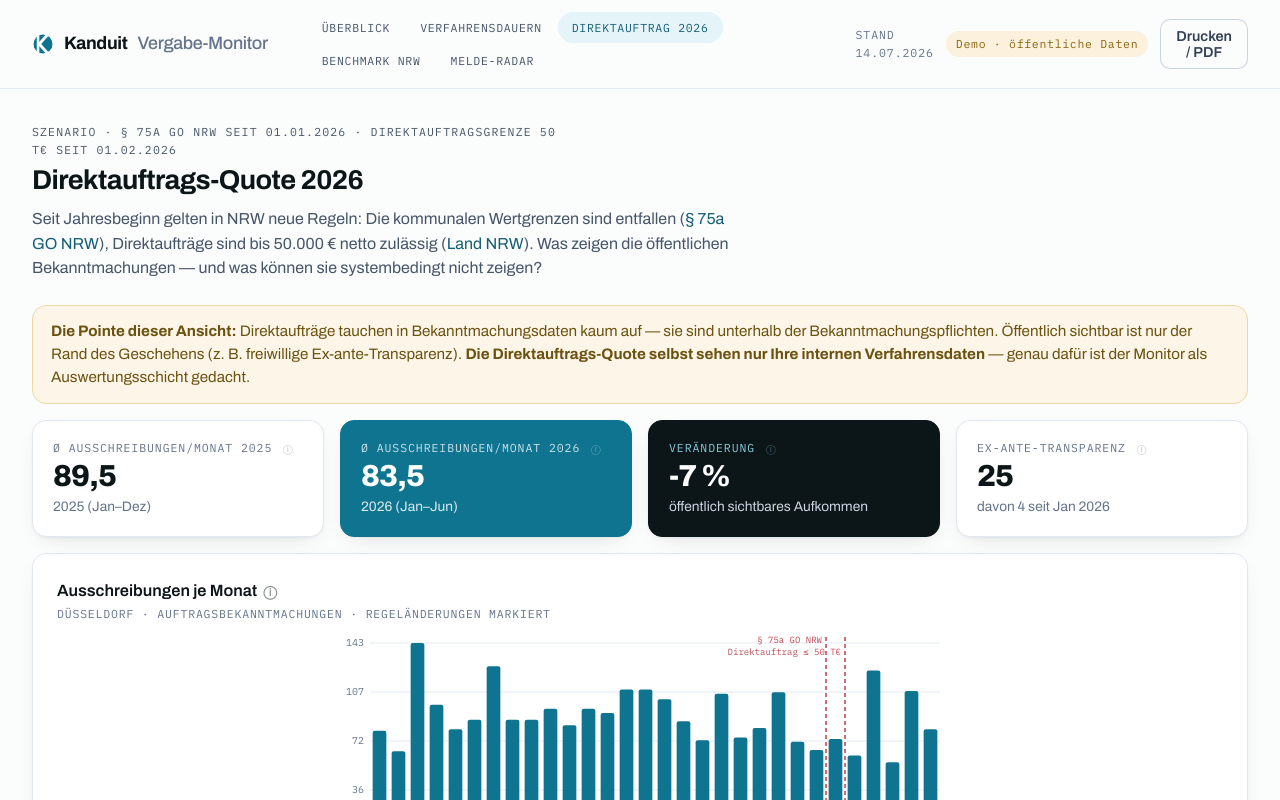
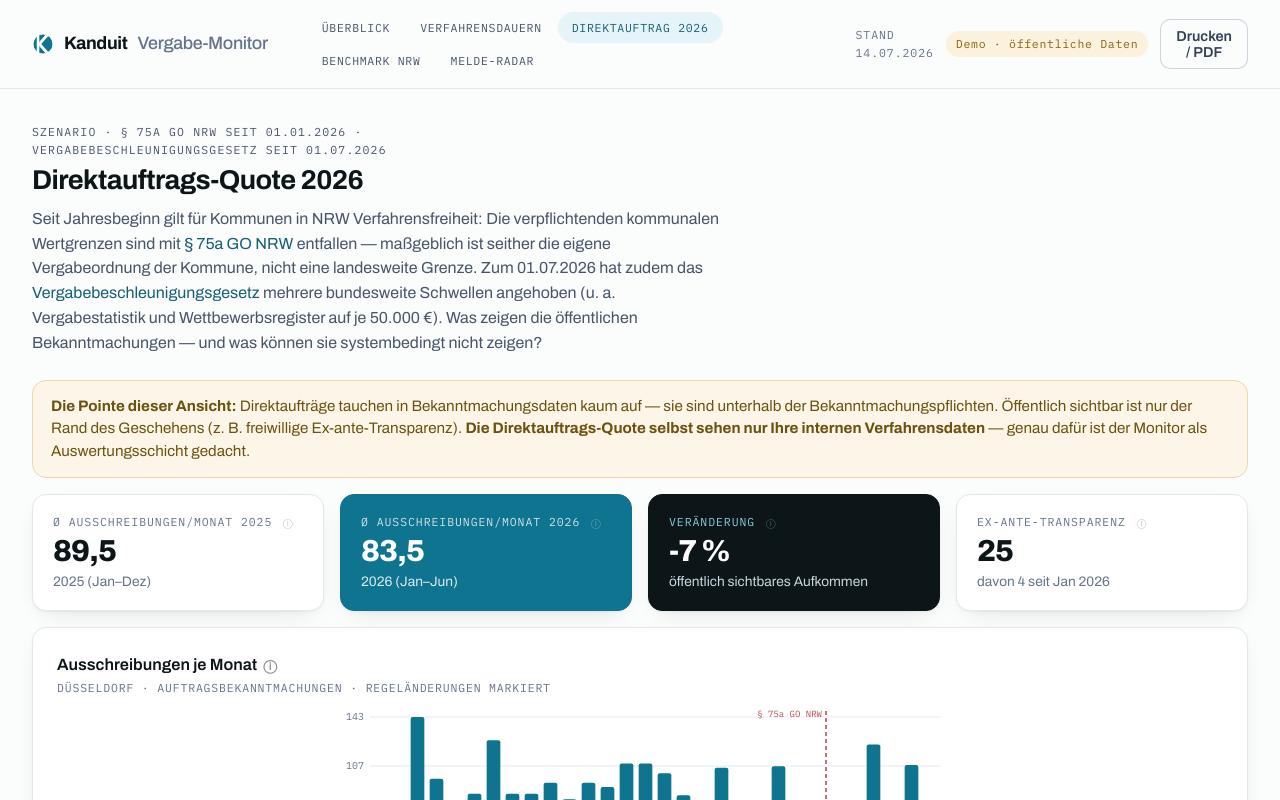
Before and after one commit to kanduit/kanduit-projects, a plain HTML site: page docs/vergabe-monitor-duesseldorf/index.html in a window 1280 px wide. Both pictures are taken after a click on the button "DIREKTAUFTRAG 2026". Shown: the top 800 px of the page. Drawn offline with Linux system fonts and the light colour scheme.

Commit message:
Vergabe-Monitor: Rechtsstand aktualisieren (Vergabebeschleunigungsgesetz 01.07.2026)
Das Vergabebeschleunigungsgesetz ist zum 01.07.2026 in Kraft und hebt die
VergStatVO-Meldeschwelle von 25.000 € auf über 50.000 € an (Wettbewerbsregister
30.000 € → 50.000 €; 60-Tage-Frist unverändert). Die Demo zeigte den alten Stand —
gegenüber der Zentralen Vergabestelle (30/4) ein Glaubwürdigkeitsrisiko.

- Melde-Radar: "ab 25.000 €" → "über 50.000 € netto (seit 01.07.2026; zuvor 25.000 €)"
  in index.html, METRIC_INFO radar_frist, README.de/README.md; Hinweis auf Schwellenbruch
  (Vergabestatistik + Wettbewerbsregister) ergänzt.
- Direktauftrag-Ansicht: Die 50-T€-Direktauftragsgrenze ist die Regel der Landesverwaltung
  und bindet Kommunen seit § 75a GO NRW nicht automatisch — maßgeblich ist die eigene
  Vergabeordnung. Eyebrow/Intro umformuliert; irreführender "01.02.2026 Direktauftrag"-
  Marker aus Monatsreihe und VEAT-Chart entfernt (jetzt § 75a); METRIC_INFO angepasst.
- Datenfenster endet weiterhin im letzten vollen Quartal (Q2 2026) — kein unvollständiger
  Julimonat; die 01.07-Wirkung wird im Text als "ab Q3, außerhalb des Fensters" ausgewiesen.
- Datenstand unverändert (Abruf 14.07.2026); reine Text-/Label-Korrektur, data.js unberührt.

Co-Authored-By: Claude Opus 4.8 <noreply@anthropic.com>

```diff
--- a/docs/vergabe-monitor-duesseldorf/app.js
+++ b/docs/vergabe-monitor-duesseldorf/app.js
@@ -90,12 +90,12 @@ const METRIC_INFO = {
   dauer_median: { t: 'Median-Dauer je Verfahrensart', d: 'Tage zwischen Auftragsbekanntmachung und Zuschlagsentscheidung (bzw. Ergebnisbekanntmachung, wo kein Zuschlagsdatum ausgewiesen ist), verknüpft über die Verfahrens-ID. Median statt Mittelwert — robust gegen Ausreißer. Nur Verfahrensarten mit ≥ 5 Paaren.' },
   dauer_vergleich: { t: 'Median-Dauer im Städtevergleich', d: 'Gleiche Methodik für alle vier Städte: nur Verfahren, bei denen Bekanntmachung und Ergebnis öffentlich verknüpfbar sind. Unterschiede können auch am Verfahrensmix liegen, nicht nur an der Bearbeitungsgeschwindigkeit.' },
   dauer_abdeckung: { t: 'Abdeckung', d: 'Anteil der Ergebnisbekanntmachungen, denen eine Auftragsbekanntmachung im Beobachtungszeitraum zugeordnet werden konnte. Der Rest: Bekanntmachung vor Januar 2024, Direktvergabe ohne Bekanntmachung oder Veröffentlichung auf anderer Plattform.' },
-  monatsreihe: { t: 'Ausschreibungen je Monat', d: 'Auftragsbekanntmachungen der Stadt und aller weiteren Vergabestellen mit Erfüllungsort Düsseldorf, je Kalendermonat. Markiert: 01.01.2026 (§ 75a GO NRW — Wegfall der kommunalen Wertgrenzen) und 01.02.2026 (Direktauftragsgrenze 50 T€).' },
+  monatsreihe: { t: 'Ausschreibungen je Monat', d: 'Auftragsbekanntmachungen der Stadt und aller weiteren Vergabestellen mit Erfüllungsort Düsseldorf, je Kalendermonat. Markiert ist der 01.01.2026 (§ 75a GO NRW — Wegfall der verpflichtenden kommunalen Wertgrenzen). Zwei weitere Regeländerungen liegen außerhalb des Datenfensters: die Direktauftragsgrenze der Landesverwaltung (01.02.2026 — bindet Kommunen nicht automatisch) und das Vergabebeschleunigungsgesetz (01.07.2026 — Wirkung erst ab Q3 2026, das aktuelle Fenster endet im Juni).' },
   mixvergleich: { t: 'Verfahrensmix vor / nach dem Stichtag', d: 'Anteile der Verfahrensarten an den Ausschreibungen: Gesamtjahr 2025 gegenüber 2026 (bis zum letzten vollen Quartal). Prozentwerte, daher trotz unterschiedlicher Zeitraumlängen vergleichbar.' },
   veat: { t: 'Freiwillige Ex-ante-Transparenz (VEAT)', d: 'Bekanntmachungen, mit denen ein Auftraggeber eine beabsichtigte Direktvergabe freiwillig vorab transparent macht (Formtyp „dir-awa-pre"). Die geringe Zahl zeigt: Das Gros der Direktaufträge bleibt öffentlich unsichtbar.' },
   bench_rate: { t: 'Bekanntmachungen je 100.000 Einwohner', d: 'Gesamtzahl der Bekanntmachungen im Zeitraum, geteilt durch die amtliche Einwohnerzahl (IT.NRW, ' + DATA.meta.quellen.einwohnerStand + '), mal 100.000. Achtung Landeshauptstadt-Effekt: In Düsseldorf schreiben auch viele Landeseinrichtungen aus.' },
   buyer_cats: { t: 'Auftraggeber-Kategorien', d: 'Namens-Heuristik über die Auftraggeber der Bekanntmachungen: Stadtverwaltung, städtische Töchter, Land NRW (inkl. Unikliniken, Hochschulen, Landesbetriebe), Bund & Bahn, Sonstige. Macht den Landeshauptstadt-Effekt im Benchmark sichtbar.' },
-  radar_frist: { t: 'Simulierte Meldefrist', d: 'Zuschlagsdatum (wo ausgewiesen, sonst Datum der Ergebnisbekanntmachung) + 60 Tage — die Meldefrist der VergStatVO für Aufträge ab 25 T€ netto. Ob die Meldung an Destatis tatsächlich erfolgt ist, ist öffentlich nicht sichtbar; die Ansicht ist eine Konzept-Demonstration.' },
+  radar_frist: { t: 'Simulierte Meldefrist', d: 'Zuschlagsdatum (wo ausgewiesen, sonst Datum der Ergebnisbekanntmachung) + 60 Tage — die Meldefrist der VergStatVO. Die Meldeschwelle liegt seit 01.07.2026 bei über 50.000 € netto (zuvor 25.000 €; angehoben durch das Vergabebeschleunigungsgesetz). Ob die Meldung an Destatis tatsächlich erfolgt ist, ist öffentlich nicht sichtbar; die Ansicht ist eine Konzept-Demonstration.' },
   radar_fenster: { t: 'Zuschläge im Radar-Fenster', d: 'Ergebnisbekanntmachungen für Düsseldorf, deren simulierte 60-Tage-Frist heute noch läuft oder in den letzten 4 Monaten ablief.' },
   radar_offen: { t: 'Frist läuft', d: 'Simulierte Meldefristen, die am Stichtag (Datenstand) noch nicht abgelaufen sind.' },
   radar_knapp: { t: 'Frist < 14 Tage', d: 'Davon Fristen, die binnen 14 Tagen ablaufen — im echten Betrieb der Trigger für Erinnerungen und Vorbefüllung.' },
@@ -371,7 +371,6 @@ function renderDirekt() {
     color: 'var(--dv-petrol)', labelEvery: 3, height: 250,
     breaks: [
       { at: '2026-01', label: '§ 75a GO NRW', dy: 0 },
-      { at: '2026-02', label: 'Direktauftrag ≤ 50 T€', dy: 12 },
     ],
   });
 
@@ -387,13 +386,14 @@ function renderDirekt() {
   box.appendChild(lg);
   box.appendChild(el('p', 'note', 'Oberschwellige Verfahren ändern sich durch § 75a GO NRW kaum — der Umbruch findet ' +
     'unterhalb der Schwellenwerte statt und ist hier systembedingt unsichtbar. Der sichtbare Mix ist die Referenz, ' +
-    'gegen die interne Zahlen gelesen werden.'));
+    'gegen die interne Zahlen gelesen werden. Die zum 01.07.2026 angehobenen Melde- und Registerschwellen wirken ' +
+    'erst ab dem dritten Quartal 2026 — außerhalb dieses Datenfensters.'));
 
   // VEAT monthly
   columnChart($('#chart-veat'), S.veatMonthly.map(m => ({
     id: m.m, label: fmtMonth(m.m), n: m.n,
     tip: `<b>${fmtMonth(m.m)}</b><div class="row"><span>VEAT-Bekanntmachungen</span><span>${m.n}</span></div>`,
-  })), { color: 'var(--dv-orange)', labelEvery: 3, height: 200, breaks: [{ at: '2026-02', label: 'Direktauftrag ≤ 50 T€', dy: 0 }] });
+  })), { color: 'var(--dv-orange)', labelEvery: 3, height: 200, breaks: [{ at: '2026-01', label: '§ 75a GO NRW', dy: 0 }] });
 }
 
 /* ====================================================================
--- a/docs/vergabe-monitor-duesseldorf/index.html
+++ b/docs/vergabe-monitor-duesseldorf/index.html
@@ -125,12 +125,15 @@
   <section class="view" id="view-direkt">
     <div class="wrap">
       <div class="view-head">
-        <p class="eyebrow">Szenario · § 75a GO NRW seit 01.01.2026 · Direktauftragsgrenze 50 T€ seit 01.02.2026</p>
+        <p class="eyebrow">Szenario · § 75a GO NRW seit 01.01.2026 · Vergabebeschleunigungsgesetz seit 01.07.2026</p>
         <h2>Direktauftrags-Quote 2026</h2>
-        <p>Seit Jahresbeginn gelten in NRW neue Regeln: Die kommunalen Wertgrenzen sind entfallen
-           (<a href="https://blog.cosinex.de/2026/01/29/kommunale-beschaffung-nrw/" target="_blank" rel="noopener">§ 75a GO NRW</a>),
-           Direktaufträge sind bis 50.000 € netto zulässig
-           (<a href="https://www.land.nrw/pressemitteilung/landesregierung-regelt-die-tarifentgeltsicherung-und-schafft-erleichterungen-bei" target="_blank" rel="noopener">Land NRW</a>).
+        <p>Seit Jahresbeginn gilt für Kommunen in NRW Verfahrensfreiheit: Die verpflichtenden
+           kommunalen Wertgrenzen sind mit
+           <a href="https://blog.cosinex.de/2026/01/29/kommunale-beschaffung-nrw/" target="_blank" rel="noopener">§ 75a GO NRW</a>
+           entfallen — maßgeblich ist seither die eigene Vergabeordnung der Kommune, nicht eine
+           landesweite Grenze. Zum 01.07.2026 hat zudem das
+           <a href="https://blog.cosinex.de/2026/06/30/vergabebeschleunigung/" target="_blank" rel="noopener">Vergabebeschleunigungsgesetz</a>
+           mehrere bundesweite Schwellen angehoben (u.&nbsp;a. Vergabestatistik und Wettbewerbsregister auf je 50.000 €).
            Was zeigen die öffentlichen Bekanntmachungen — und was können sie systembedingt nicht zeigen?</p>
       </div>
       <div class="banner warn">
@@ -214,9 +217,11 @@
       <div class="view-head">
         <p class="eyebrow">Konzeptansicht · VergStatVO</p>
         <h2>Melde-Radar <span class="pill concept">schematisch</span></h2>
-        <p>Jeder Auftrag ab 25.000 € netto ist binnen 60 Tagen nach Zuschlag an die bundesweite
+        <p>Jeder Auftrag über 50.000 € netto ist binnen 60 Tagen nach Zuschlag an die bundesweite
            Vergabestatistik (Destatis) zu melden
-           (<a href="https://blog.cosinex.de/2025/09/10/vergabestatistik/" target="_blank" rel="noopener">VergStatVO</a>).
+           (<a href="https://blog.cosinex.de/2025/09/10/vergabestatistik/" target="_blank" rel="noopener">VergStatVO</a>) —
+           die Schwelle wurde zum 01.07.2026 vom bisherigen Wert 25.000 € angehoben
+           (<a href="https://blog.cosinex.de/2026/06/30/vergabebeschleunigung/" target="_blank" rel="noopener">Vergabebeschleunigungsgesetz</a>).
            Diese Ansicht simuliert die Fristenlage aus den <b>öffentlichen</b> Zuschlagsdaten —
            ob tatsächlich gemeldet wurde, wissen nur die internen Systeme. Genau dort setzt der Monitor an.</p>
       </div>
@@ -225,6 +230,9 @@
         (Zuschlagsdatum + 60 Tage). Unterschwellige Vergaben und der tatsächliche Meldestatus sind
         öffentlich nicht sichtbar — mit internen Verfahrensdaten würde aus der Simulation ein
         vollständiges Fristen-Cockpit mit Vorbefüllung der Destatis-Meldung.
+        <br><b>Hinweis:</b> Zum 01.07.2026 wurden mehrere Meldeschwellen angehoben
+        (Vergabestatistik und Wettbewerbsregister auf je 50.000 €, zuvor 25.000 € bzw. 30.000 €) —
+        künftige Zeitreihen zeigen an dieser Stelle einen Bruch.
       </div>
       <div class="grid g4" id="radar-kpis" style="margin:var(--sp-4) 0"></div>
       <div class="card">
```
Also changed, not shown: portfolio/vergabe-monitor-duesseldorf/app.js (+5 -5 lines), portfolio/vergabe-monitor-duesseldorf/index.html (+15 -7 lines), 3 other files.
